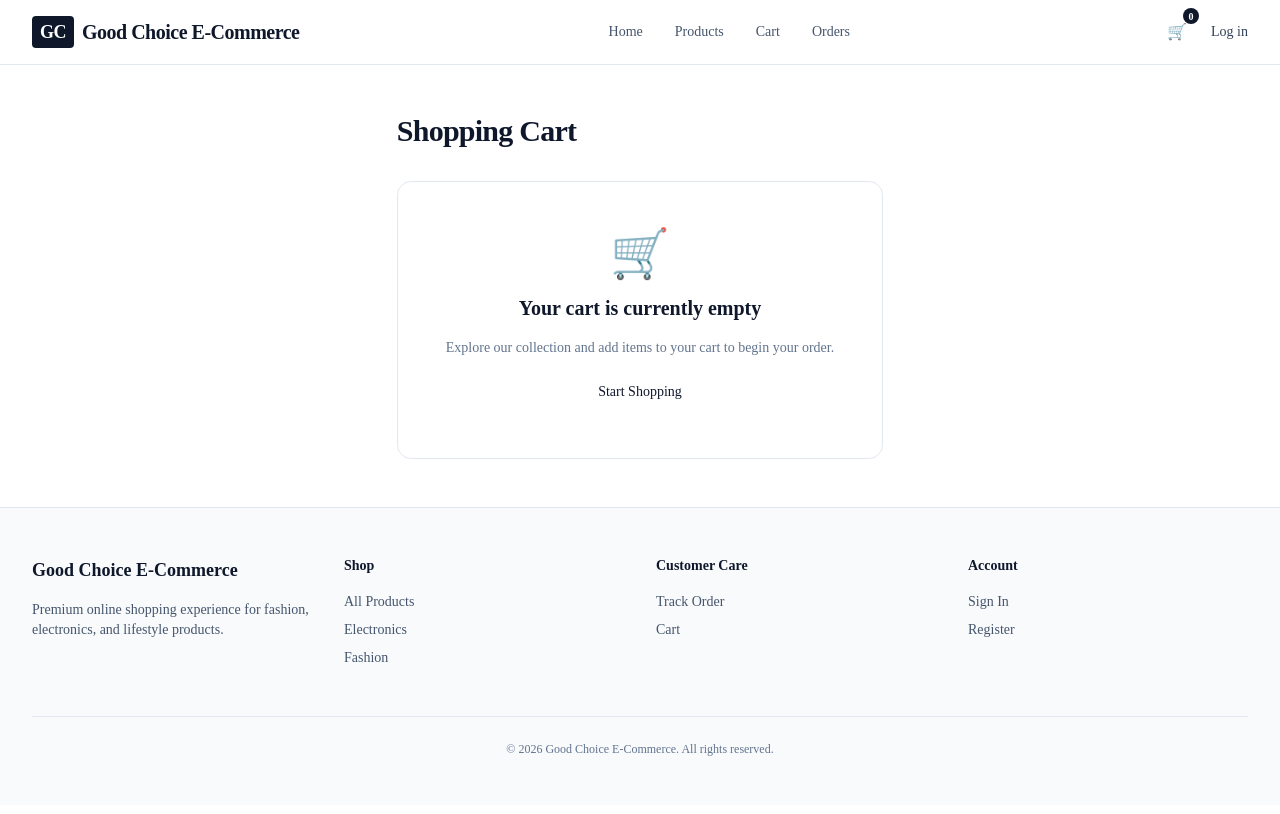
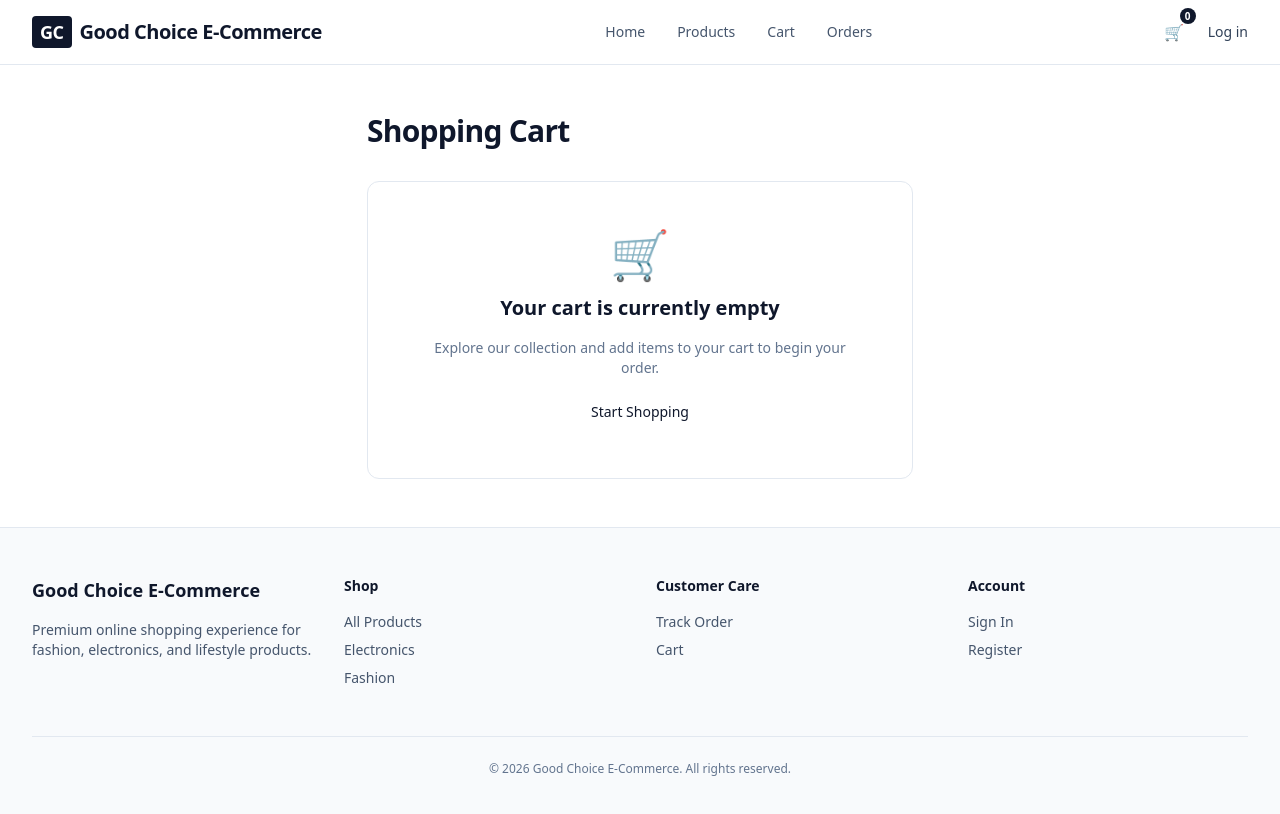
Before and after one commit to Nurit-Ltd/good-choice, a Next.js app: page /cart in a window 1280 px wide. Shown: the top 814 px of the page. Built offline with nearby package versions, Linux system fonts and the light colour scheme.

Commit message:
feat: initialize global CSS with Tailwind directives and custom theme colors

```diff
--- a/src/app/globals.css
+++ b/src/app/globals.css
@@ -5,126 +5,40 @@
 @custom-variant dark (&:is(.dark *));
 
 @theme inline {
-  --color-background: var(--background);
-  --color-foreground: var(--foreground);
-  --font-sans: var(--font-sans);
-  --font-mono: var(--font-geist-mono);
-  --font-heading: var(--font-sans);
-  --color-sidebar-ring: var(--sidebar-ring);
-  --color-sidebar-border: var(--sidebar-border);
-  --color-sidebar-accent-foreground: var(--sidebar-accent-foreground);
-  --color-sidebar-accent: var(--sidebar-accent);
-  --color-sidebar-primary-foreground: var(--sidebar-primary-foreground);
-  --color-sidebar-primary: var(--sidebar-primary);
-  --color-sidebar-foreground: var(--sidebar-foreground);
-  --color-sidebar: var(--sidebar);
-  --color-chart-5: var(--chart-5);
-  --color-chart-4: var(--chart-4);
-  --color-chart-3: var(--chart-3);
-  --color-chart-2: var(--chart-2);
-  --color-chart-1: var(--chart-1);
-  --color-ring: var(--ring);
-  --color-input: var(--input);
-  --color-border: var(--border);
-  --color-destructive: var(--destructive);
-  --color-accent-foreground: var(--accent-foreground);
-  --color-accent: var(--accent);
-  --color-muted-foreground: var(--muted-foreground);
-  --color-muted: var(--muted);
-  --color-secondary-foreground: var(--secondary-foreground);
-  --color-secondary: var(--secondary);
-  --color-primary-foreground: var(--primary-foreground);
-  --color-primary: var(--primary);
-  --color-popover-foreground: var(--popover-foreground);
-  --color-popover: var(--popover);
-  --color-card-foreground: var(--card-foreground);
-  --color-card: var(--card);
-  --radius-sm: calc(var(--radius) * 0.6);
-  --radius-md: calc(var(--radius) * 0.8);
-  --radius-lg: var(--radius);
-  --radius-xl: calc(var(--radius) * 1.4);
-  --radius-2xl: calc(var(--radius) * 1.8);
-  --radius-3xl: calc(var(--radius) * 2.2);
-  --radius-4xl: calc(var(--radius) * 2.6);
+  --color-background: #f8f6f4;
+  --color-foreground: #292929;
+
+  /* Primary Colors */
+  --color-primary-950: #62103a;
+  --color-primary-900: #7b204e;
+  --color-primary-800: #93215c;
+  --color-primary-200: #f8d2ec;
+  --color-primary-100: #fbe8f5;
+  --color-primary-50: #fcf3f9;
+
+  /* Secondary Colors */
+  --color-secondary-950: #2c221e;
+  --color-secondary-900: #54443a;
+  --color-secondary-800: #675245;
+  --color-secondary-700: #7d6351;
+  --color-secondary-600: #967860;
+  --color-secondary-500: #a3896c;
+  --color-secondary-400: #b39e84;
+  --color-secondary-300: #c9bca8;
+  --color-secondary-200: #d7cebe;
+  --color-secondary-100: #efece5;
+  --color-secondary-50: #f8f6f4;
+
+  /* Grey Colors */
+  --color-grey-950: #292929;
+  --color-grey-900: #3d3d3d;
+  --color-grey-800: #464646;
+  --color-grey-700: #525252;
+  --color-grey-600: #656565;
+  --color-grey-500: #7c7c7c;
+  --color-grey-400: #989898;
+  --color-grey-300: #bdbdbd;
+  --color-grey-200: #dcdcdc;
+  --color-grey-100: #efefef;
+  --color-grey-50: #fcfcfc;
 }
-
-:root {
-  --background: oklch(1 0 0);
-  --foreground: oklch(0.145 0 0);
-  --card: oklch(1 0 0);
-  --card-foreground: oklch(0.145 0 0);
-  --popover: oklch(1 0 0);
-  --popover-foreground: oklch(0.145 0 0);
-  --primary: oklch(0.205 0 0);
-  --primary-foreground: oklch(0.985 0 0);
-  --secondary: oklch(0.97 0 0);
-  --secondary-foreground: oklch(0.205 0 0);
-  --muted: oklch(0.97 0 0);
-  --muted-foreground: oklch(0.556 0 0);
-  --accent: oklch(0.97 0 0);
-  --accent-foreground: oklch(0.205 0 0);
-  --destructive: oklch(0.577 0.245 27.325);
-  --border: oklch(0.922 0 0);
-  --input: oklch(0.922 0 0);
-  --ring: oklch(0.708 0 0);
-  --chart-1: oklch(0.87 0 0);
-  --chart-2: oklch(0.556 0 0);
-  --chart-3: oklch(0.439 0 0);
-  --chart-4: oklch(0.371 0 0);
-  --chart-5: oklch(0.269 0 0);
-  --radius: 0.625rem;
-  --sidebar: oklch(0.985 0 0);
-  --sidebar-foreground: oklch(0.145 0 0);
-  --sidebar-primary: oklch(0.205 0 0);
-  --sidebar-primary-foreground: oklch(0.985 0 0);
-  --sidebar-accent: oklch(0.97 0 0);
-  --sidebar-accent-foreground: oklch(0.205 0 0);
-  --sidebar-border: oklch(0.922 0 0);
-  --sidebar-ring: oklch(0.708 0 0);
-}
-
-.dark {
-  --background: oklch(0.145 0 0);
-  --foreground: oklch(0.985 0 0);
-  --card: oklch(0.205 0 0);
-  --card-foreground: oklch(0.985 0 0);
-  --popover: oklch(0.205 0 0);
-  --popover-foreground: oklch(0.985 0 0);
-  --primary: oklch(0.922 0 0);
-  --primary-foreground: oklch(0.205 0 0);
-  --secondary: oklch(0.269 0 0);
-  --secondary-foreground: oklch(0.985 0 0);
-  --muted: oklch(0.269 0 0);
-  --muted-foreground: oklch(0.708 0 0);
-  --accent: oklch(0.269 0 0);
-  --accent-foreground: oklch(0.985 0 0);
-  --destructive: oklch(0.704 0.191 22.216);
-  --border: oklch(1 0 0 / 10%);
-  --input: oklch(1 0 0 / 15%);
-  --ring: oklch(0.556 0 0);
-  --chart-1: oklch(0.87 0 0);
-  --chart-2: oklch(0.556 0 0);
-  --chart-3: oklch(0.439 0 0);
-  --chart-4: oklch(0.371 0 0);
-  --chart-5: oklch(0.269 0 0);
-  --sidebar: oklch(0.205 0 0);
-  --sidebar-foreground: oklch(0.985 0 0);
-  --sidebar-primary: oklch(0.488 0.243 264.376);
-  --sidebar-primary-foreground: oklch(0.985 0 0);
-  --sidebar-accent: oklch(0.269 0 0);
-  --sidebar-accent-foreground: oklch(0.985 0 0);
-  --sidebar-border: oklch(1 0 0 / 10%);
-  --sidebar-ring: oklch(0.556 0 0);
-}
-
-@layer base {
-  * {
-    @apply border-border outline-ring/50;
-  }
-  body {
-    @apply bg-background text-foreground;
-  }
-  html {
-    @apply font-sans;
-  }
-}
```
